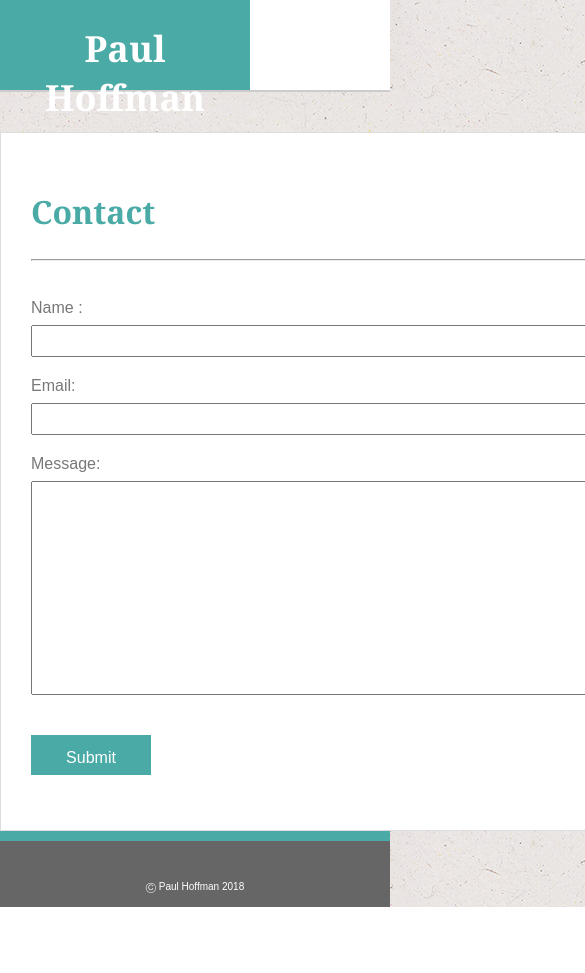
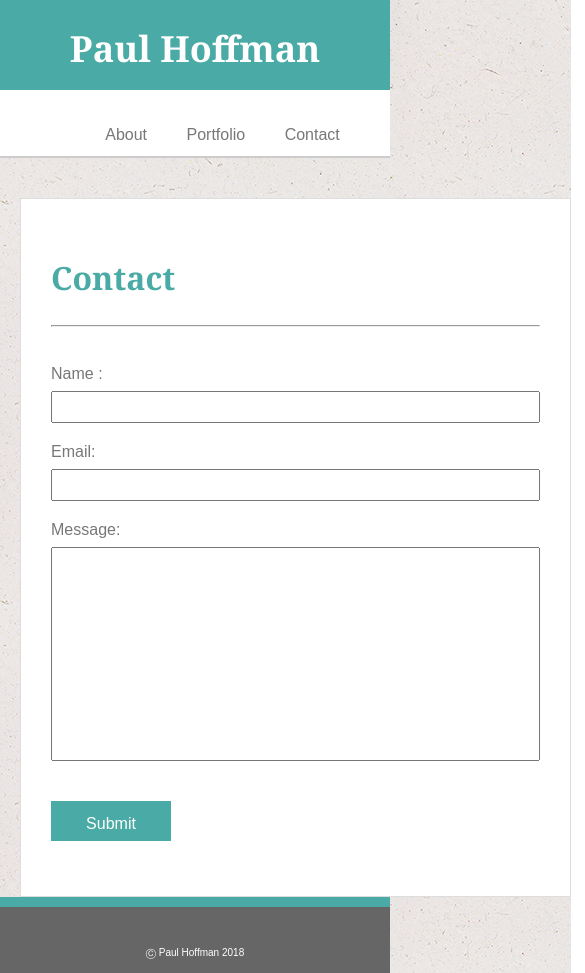
Before and after one commit to Xzapno/Responsive-Portfolio, a plain HTML site: page contact.html in a window 390 px wide. Shown: the top 973 px of the page, 585 px wide, since content can reach past the window. Before the commit the page ends 907 px from the top, so only its background shows below. Drawn offline with Linux system fonts and the light colour scheme.

Commit message:
5/3/18 PreClass Update

```diff
--- a/contact.html
+++ b/contact.html
@@ -4,6 +4,7 @@
 
     <Head>
         <meta charset="UTF-8">
+        <meta name="viewport" content="width=device-width, initial-scale=1.0">
         <title>Paul Hoffman Contact Me</title>
         <link rel="stylesheet" href="css/style.css">
         <link rel="stylesheet" href="css/reset.css">
--- a/css/style.css
+++ b/css/style.css
@@ -20,7 +20,7 @@ header {
 }
 
 .headCenter {
-    width: 960px;
+    max-width: 960px;
     margin: 0 auto;
     padding: 0px;
 }
@@ -42,7 +42,7 @@ header {
 
 .container {
     clear: both;
-    width:900px;
+    max-width: 900px;
     padding: 30px 30px 35px 30px;
     margin: 0 auto;
     background: white;
@@ -59,6 +59,7 @@ footer {
     color: white;
     font-size: 10px;
     text-align: center;
+    clear: both;
 }
 
 /** === Text Elements === */
@@ -67,6 +68,7 @@ h1{
     font-family: Cambria, Cochin, Georgia, Times, 'Times New Roman', serif;
     font-size: 36px;
     color:white;
+    text-align: center;
 }
 
 h2 {
@@ -155,3 +157,132 @@ input[type=submit] {
     border: none;
     cursor: pointer;
 }
+
+/* ==== fMedia Queriess === */
+
+@media screen and (max-width: 980px) {
+
+    .headCenter {
+        max-width:980px;
+        margin: 0 auto;
+        padding: 0px;
+    }
+
+    .nav {
+        float: right;
+        align-content: center;
+        margin-right: 10px;
+    }
+
+    .container {
+        clear: both;
+        max-width: 650px;
+        float: left;
+        background: white;
+        border: 1px solid #dddddd;
+    }
+
+    input[type=text] {
+        max-width: 588px;
+        padding: 5px;
+        margin: 8px 0px 20px 0px;
+        font-size: 16px;
+        color: #777777;
+    }
+
+    input[type=textarea] {
+        max-width: 588px;
+        height: 200px;
+        padding: 5px;
+        margin: 8px 0px 20px 0px;
+        font-size: 16px;
+        color: #777777;
+    }
+
+
+}
+
+@media screen and (max-width: 768px) {
+
+    .headCenter {
+        max-width: 768px;
+        margin: 0 auto;
+        padding: 0px;
+    }
+
+    .container {
+        clear: both;
+        max-width: 650px;
+        margin: 0px 20px 0px 20px;
+        background: white;
+        border: 1px solid #dddddd;
+    }
+    .portImage {
+        margin: 40px 40px 0px 0px;
+    }
+
+
+}
+
+@media screen and (max-width: 640px) {
+
+    header {
+        width: 100%;
+        height: 156px;
+        margin: 0px 0px 40px 0px;
+        padding: 0px;
+        background-color: #ffffff;
+        border-bottom: 2px solid #cccccc;
+    }
+
+    .headCenter {
+        width: 100%;
+    }
+
+    .logo {
+        width: 100%;
+        height: 90px;
+        background-color: #4aaaa5;
+        margin: 0px;
+        padding: 0px;
+        text-align: center;
+    }
+
+    .nav {
+        width: 100%;
+        height: 65px;
+        text-align: center;
+    }
+
+    .container {
+        clear: both;
+        max-width: 535px;
+        margin: 0px 20px 0px 20px;
+        background: white;
+        border: 1px solid #dddddd;
+    }
+
+    ul {
+        align-content: center;
+        text-align: center;
+    }
+
+
+    input[type=text] {
+        max-width: 475px;
+        padding: 5px;
+        margin: 8px 0px 20px 0px;
+        font-size: 16px;
+        color: #777777;
+    }
+
+    input[type=textarea] {
+        max-width: 475px;
+        height: 200px;
+        padding: 5px;
+        margin: 8px 0px 20px 0px;
+        font-size: 16px;
+        color: #777777;
+    }
+
+}
```
Also changed, not shown: index.html (+1 -0 lines), portfolio.html (+12 -5 lines).
